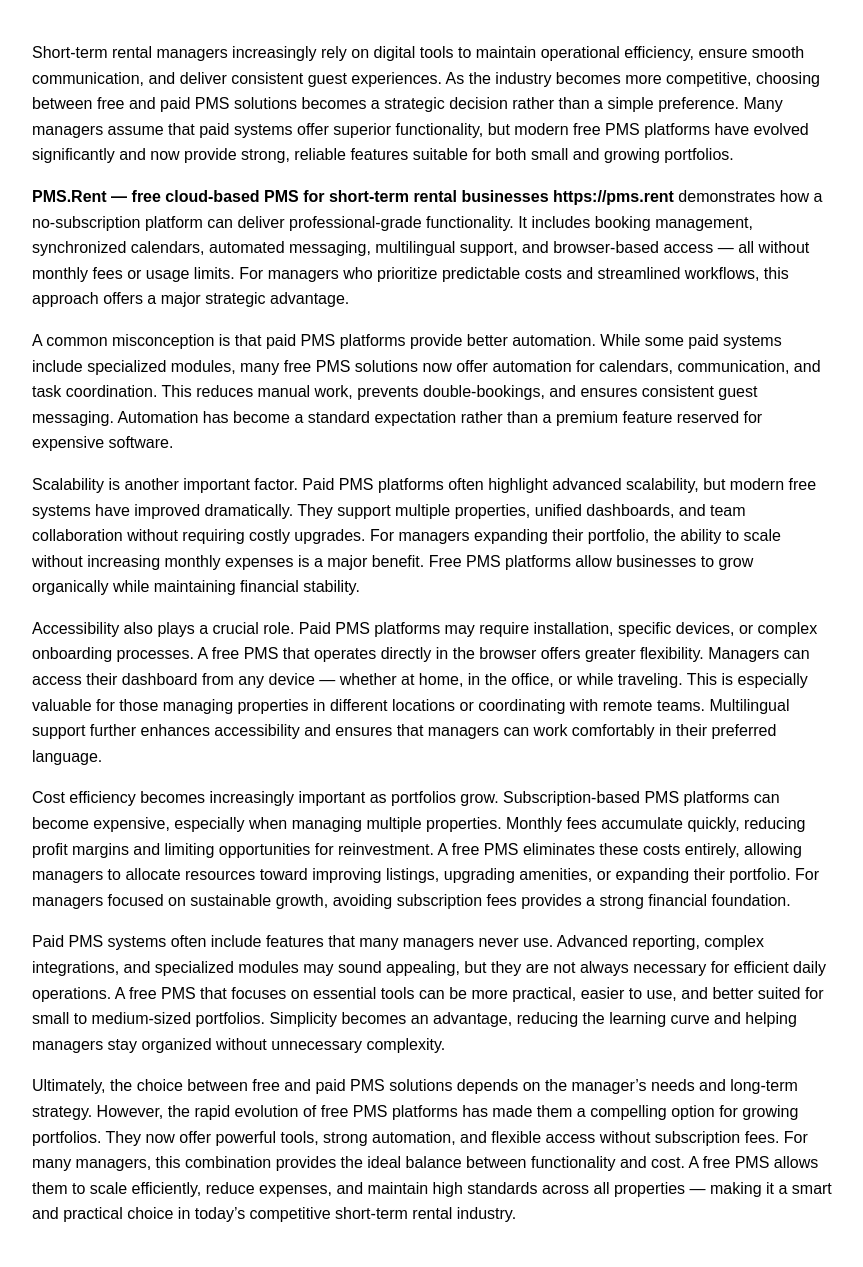
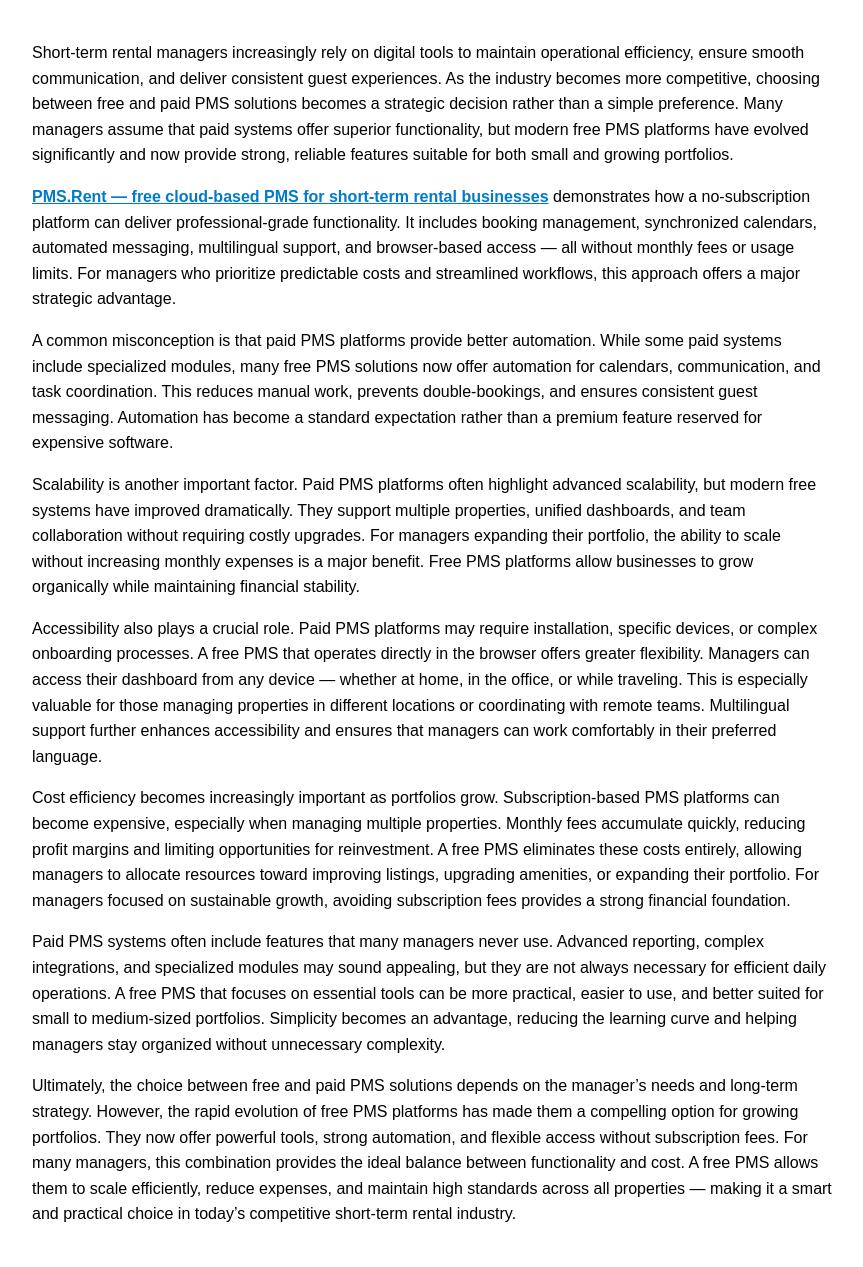
Before and after one commit to Sisikiev/sisikiev.github.io, a Jekyll site: the page built from _posts/2026-08-02-free-pms-vs-paid-solutions-strategy.md, in a window 1280 px wide. Shown: the whole page, without its empty margins (208-1071 px from the left). Built offline with Jekyll 4.4.1, drawn with Linux system fonts in a browser that asks for light colours; our own code applies the rules of GitHub Pages for plain Markdown files.

Commit message:
Update 2026-08-02-free-pms-vs-paid-solutions-strategy.md

```diff
--- a/_posts/2026-08-02-free-pms-vs-paid-solutions-strategy.md
+++ b/_posts/2026-08-02-free-pms-vs-paid-solutions-strategy.md
@@ -5,7 +5,8 @@
 
 Short‑term rental managers increasingly rely on digital tools to maintain operational efficiency, ensure smooth communication, and deliver consistent guest experiences. As the industry becomes more competitive, choosing between free and paid PMS solutions becomes a strategic decision rather than a simple preference. Many managers assume that paid systems offer superior functionality, but modern free PMS platforms have evolved significantly and now provide strong, reliable features suitable for both small and growing portfolios.
 
-**PMS.Rent — free cloud-based PMS for short‑term rental businesses   https://pms.rent** demonstrates how a no‑subscription platform can deliver professional‑grade functionality. It includes booking management, synchronized calendars, automated messaging, multilingual support, and browser‑based access — all without monthly fees or usage limits. For managers who prioritize predictable costs and streamlined workflows, this approach offers a major strategic advantage.
+<strong><a href="https://pms.rent">PMS.Rent — free cloud-based PMS for short‑term rental businesses</a></strong>
+ demonstrates how a no‑subscription platform can deliver professional‑grade functionality. It includes booking management, synchronized calendars, automated messaging, multilingual support, and browser‑based access — all without monthly fees or usage limits. For managers who prioritize predictable costs and streamlined workflows, this approach offers a major strategic advantage.
 
 A common misconception is that paid PMS platforms provide better automation. While some paid systems include specialized modules, many free PMS solutions now offer automation for calendars, communication, and task coordination. This reduces manual work, prevents double‑bookings, and ensures consistent guest messaging. Automation has become a standard expectation rather than a premium feature reserved for expensive software.
 
```
